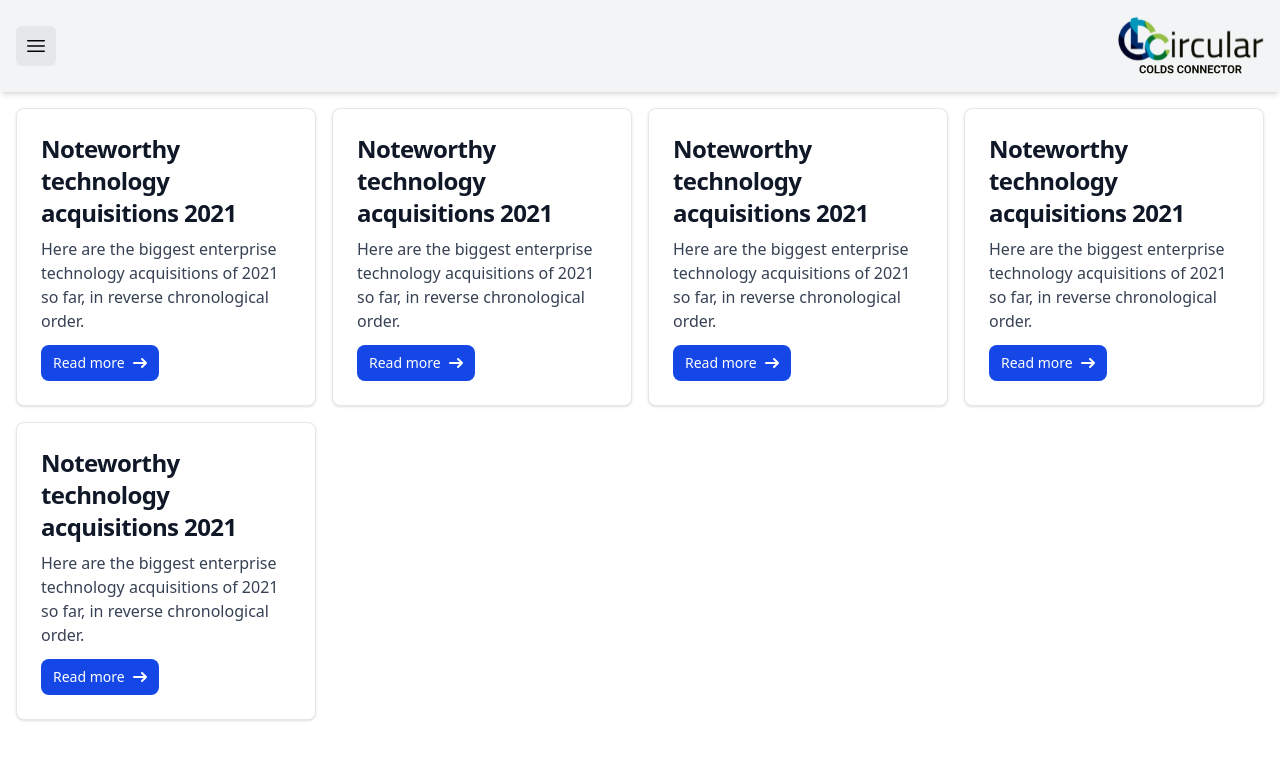
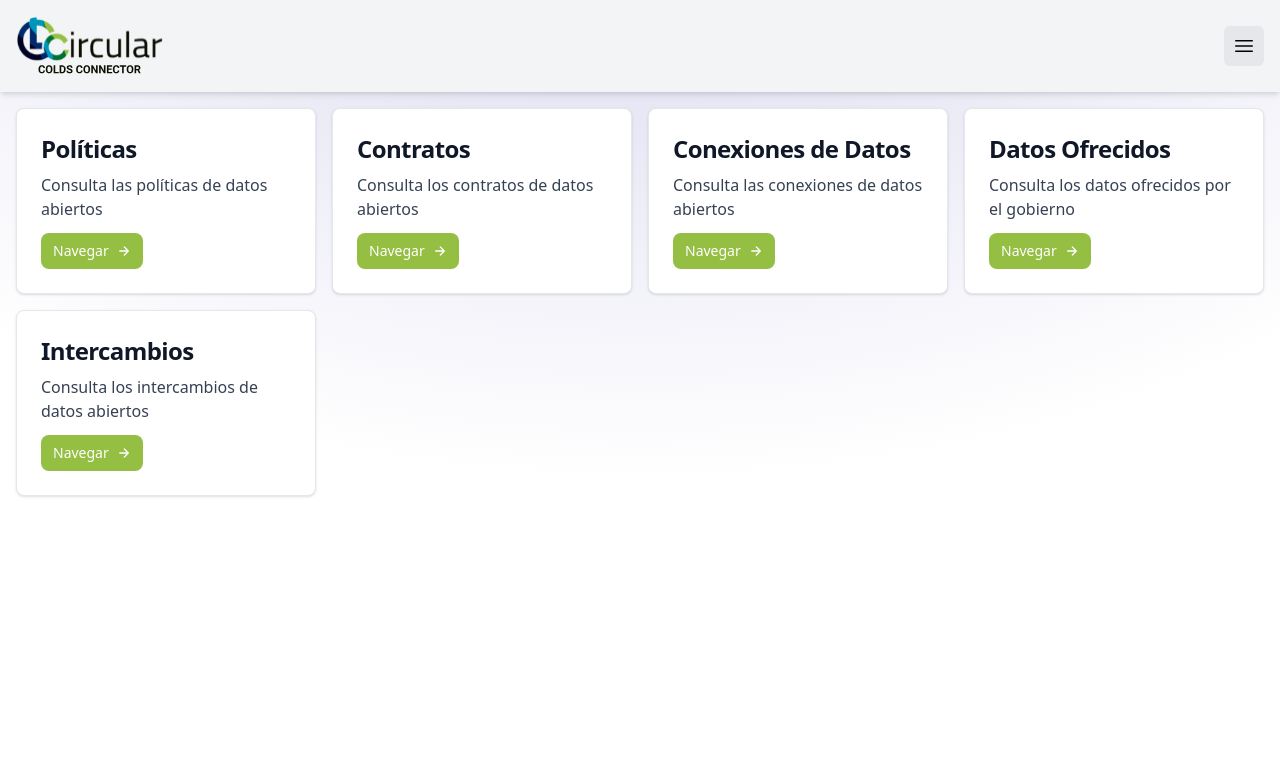
Before and after one commit to ClCircular/colds-connector-ui, a React (Vite) app in the folder frontend/: page / in a window 1280 px wide. Shown: the top 760 px of the page. Built offline with nearby package versions, Linux system fonts and the light colour scheme.

Commit message:
feat: enhance layout and navigation, update card component with dynamic data

```diff
--- a/frontend/src/App.tsx
+++ b/frontend/src/App.tsx
@@ -7,10 +7,12 @@ export const App = () => {
   const [open, setOpen] = useState(false)
 
   return (
-    <main className='h-screen flex flex-col gap-4'>
-      <Drawer open={open} setOpen={setOpen} />
-      <Header setOpen={setOpen} />
-      <Router />
-    </main>
+    <div className='absolute top-0 z-[-2] h-screen w-screen bg-white bg-[radial-gradient(ellipse_80%_80%_at_50%_-20%,rgba(120,119,198,0.3),rgba(255,255,255,0))]'>
+      <main className='h-screen flex flex-col gap-4 '>
+        <Drawer open={open} setOpen={setOpen} />
+        <Header setOpen={setOpen} />
+        <Router />
+      </main>
+    </div>
   )
 }
--- a/frontend/src/components/Card.tsx
+++ b/frontend/src/components/Card.tsx
@@ -1,36 +1,29 @@
-export const Card = () => {
+import { FC } from 'react'
+import { IoArrowForwardOutline } from 'react-icons/io5'
+import { Link } from 'wouter'
+
+interface CardProps {
+  title: string
+  description: string
+  link: string
+}
+
+export const Card: FC<CardProps> = ({ description, link, title }) => {
   return (
     <article className='max-w-sm p-6 bg-white border border-gray-200 rounded-lg shadow-sm dark:bg-gray-800 dark:border-gray-700'>
-      <a href='#'>
-        <h5 className='mb-2 text-2xl font-bold tracking-tight text-gray-900 dark:text-white'>
-          Noteworthy technology acquisitions 2021
-        </h5>
-      </a>
+      <h5 className='mb-2 text-2xl font-bold tracking-tight text-gray-900 dark:text-white'>
+        {title}
+      </h5>
       <p className='mb-3 font-normal text-gray-700 dark:text-gray-400'>
-        Here are the biggest enterprise technology acquisitions of 2021 so far,
-        in reverse chronological order.
+        {description}
       </p>
-      <a
-        href='#'
-        className='inline-flex items-center px-3 py-2 text-sm font-medium text-center text-white bg-blue-700 rounded-lg hover:bg-blue-800 focus:ring-4 focus:outline-none focus:ring-blue-300 dark:bg-blue-600 dark:hover:bg-blue-700 dark:focus:ring-blue-800'
+      <Link
+        href={link}
+        className='inline-flex items-center transition-colors px-3 py-2 text-sm font-medium text-center text-white bg-[#94bf43] rounded-lg hover:bg-[#819e4a] focus:ring-4 focus:outline-none focus:ring-blue-300 dark:bg-blue-600 dark:hover:bg-[#94bf43] dark:focus:ring-blue-800'
       >
-        Read more
-        <svg
-          className='rtl:rotate-180 w-3.5 h-3.5 ms-2'
-          aria-hidden='true'
-          xmlns='http://www.w3.org/2000/svg'
-          fill='none'
-          viewBox='0 0 14 10'
-        >
-          <path
-            stroke='currentColor'
-            strokeLinecap='round'
-            strokeLinejoin='round'
-            strokeWidth='2'
-            d='M1 5h12m0 0L9 1m4 4L9 9'
-          />
-        </svg>
-      </a>
+        Navegar
+        <IoArrowForwardOutline className='ms-2' />
+      </Link>
     </article>
   )
 }
--- a/frontend/src/components/Drawer.tsx
+++ b/frontend/src/components/Drawer.tsx
@@ -14,12 +14,10 @@ export const Drawer: FC<{
         />
       )}
       <div
-        id='drawer-navigation'
-        className={`fixed top-0 left-0 z-40 h-screen p-4 overflow-y-auto transition-transform -translate-x-full bg-white w-64 dark:bg-gray-800 ${
-          open ? 'translate-x-0' : 'tra'
+        className={`fixed top-0 right-0 z-40 h-screen p-4 overflow-y-auto transition-transform duration-300 bg-white w-64 dark:bg-gray-800 ${
+          open ? 'translate-x-0' : 'translate-x-full'
         }`}
         tabIndex={-1}
-        aria-labelledby='drawer-navigation-label'
       >
         <h5
           id='drawer-navigation-label'
@@ -43,16 +41,16 @@ export const Drawer: FC<{
           >
             <path
               stroke='currentColor'
-              stroke-linecap='round'
-              stroke-linejoin='round'
-              stroke-width='2'
+              strokeLinecap='round'
+              strokeLinejoin='round'
+              strokeWidth='2'
               d='m1 1 6 6m0 0 6 6M7 7l6-6M7 7l-6 6'
             />
           </svg>
           <span className='sr-only'>Close menu</span>
         </button>
         <div className='py-4 overflow-y-auto'>
-          <Nav />
+          <Nav setOpen={setOpen} />
         </div>
       </div>
     </>
--- a/frontend/src/components/Header.tsx
+++ b/frontend/src/components/Header.tsx
@@ -1,10 +1,14 @@
 import { Dispatch, FC, SetStateAction } from 'react'
+import { Link } from 'wouter'
 
 export const Header: FC<{
   setOpen: Dispatch<SetStateAction<boolean>>
 }> = ({ setOpen }) => {
   return (
     <header className='w-full bg-gray-100 p-4 flex items-center justify-between shadow-md'>
+      <Link href='/' className='flex items-center cursor-pointer'>
+        <img src='/assets/Logo-clcircular.svg' className='h-15' />
+      </Link>
       <button
         className='rounded-md bg-gray-200 p-2 hover:scale-105 transition-transform cursor-pointer'
         onClick={() => setOpen(true)}
@@ -24,7 +28,6 @@ export const Header: FC<{
           />
         </svg>
       </button>
-      <img src='/assets/Logo-clcircular.svg' className='h-15' />
     </header>
   )
 }
--- a/frontend/src/components/Nav.tsx
+++ b/frontend/src/components/Nav.tsx
@@ -1,4 +1,4 @@
-import { Link } from 'wouter'
+import { Link, useLocation } from 'wouter'
 import {
   IoHome,
   IoDocuments,
@@ -7,53 +7,57 @@ import {
   IoCloudUpload,
   IoSwapHorizontal
 } from 'react-icons/io5'
+import { FC } from 'react'
 
-export const Nav = () => {
+export const Nav: FC<{
+  setOpen: (open: boolean) => void
+}> = ({ setOpen }) => {
+  const [location] = useLocation()
   const links = [
     { href: '/', label: 'Inicio', icon: <IoHome className='size-6' /> },
     {
       href: '/politics',
-      label: 'Politics',
+      label: 'Políticas',
       icon: <IoDocuments className='size-6' />
     },
     {
       href: '/contracts',
-      label: 'Contracts',
+      label: 'Contratos',
       icon: <IoFileTrayFull className='size-6' />
     },
     {
       href: '/data-connections',
-      label: 'Data Connections',
+      label: 'Conexiones De Datos',
       icon: <IoLink className='size-6' />
     },
     {
       href: '/offered-data',
-      label: 'Offered Data',
+      label: 'Datos Ofrecidos',
       icon: <IoCloudUpload className='size-6' />
     },
     {
       href: '/exchanges',
-      label: 'Exchanges',
+      label: 'Intercambios',
       icon: <IoSwapHorizontal className='size-6' />
     }
   ]
-  //   ${
-  // isActive
-  //   ? 'text-blue-600 bg-gray-100 dark:text-blue-400 dark:bg-gray-700'
-  //   : 'text-gray-900 dark:text-white hover:bg-gray-100 dark:hover:bg-gray-700'
-  // }
+
   return (
     <ul className='space-y-2 font-medium'>
       {links.map((link) => (
         <li key={link.href}>
           <Link href={link.href}>
-            <a
-              className={`flex items-center p-2 text-gray-900 rounded-lg dark:text-white hover:bg-gray-100 dark:hover:bg-gray-700 group
-                `}
+            <p
+              onClick={() => setOpen(false)} // 👉 Cierra el menú
+              className={`flex items-center p-2 text-gray-900 rounded-lg dark:text-white hover:bg-gray-100 dark:hover:bg-gray-700 group ${
+                location === link.href
+                  ? 'text-blue-600 bg-gray-100 dark:text-blue-400 dark:bg-gray-700'
+                  : 'text-gray-900 dark:text-white hover:bg-gray-100 dark:hover:bg-gray-700'
+              }`}
             >
               {link.icon && link.icon}
               <span className='ms-3 text-lg'>{link.label}</span>
-            </a>
+            </p>
           </Link>
         </li>
       ))}
--- a/frontend/src/index.css
+++ b/frontend/src/index.css
@@ -1,2 +1,20 @@
 @import 'tailwindcss';
 @custom-variant dark (&:where([data-theme=dark], [data-theme=dark] *));
+@layer utilities {
+  :root {
+    --gray: #cdd6da;
+    --mid-gray-text: #90a4ae;
+    --corporative-blue: #0096b9;
+    --mid-blue: #004693;
+    --darker-blue: #003768;
+    --corporative-green: #94bf43;
+    --alarms-red: #d00000;
+    --almost-white: #fafafa;
+    --almost-white-darker: #c5dde3;
+    --orange: #ffa500;
+    --black: #000000;
+    --white: #ffffff;
+    --almost-dark-blue: #132d4a;
+    --almost-dark-blue-darker: #0c1a26;
+  }
+}
--- a/frontend/src/pages/MainPage.tsx
+++ b/frontend/src/pages/MainPage.tsx
@@ -1,13 +1,43 @@
 import { Card } from '../components/Card'
 
 export const MainPage = () => {
+  const cardsInfo = [
+    {
+      title: 'Políticas',
+      description: 'Consulta las políticas de datos abiertos',
+      link: '/politics'
+    },
+    {
+      title: 'Contratos',
+      description: 'Consulta los contratos de datos abiertos',
+      link: '/contracts'
+    },
+    {
+      title: 'Conexiones de Datos',
+      description: 'Consulta las conexiones de datos abiertos',
+      link: '/data-connections'
+    },
+    {
+      title: 'Datos Ofrecidos',
+      description: 'Consulta los datos ofrecidos por el gobierno',
+      link: '/offered-data'
+    },
+    {
+      title: 'Intercambios',
+      description: 'Consulta los intercambios de datos abiertos',
+      link: '/exchanges'
+    }
+  ]
   return (
     <section className='grid grid-cols-1 sm:grid-cols-2 md:grid-cols-3 lg:grid-cols-4 gap-4 px-4 justify-items-center md:justify-items-stretch'>
-      <Card />
-      <Card />
-      <Card />
-      <Card />
-      <Card />
+      {cardsInfo.map((card) => (
+        <Card
+          key={card.title}
+          title={card.title}
+          description={card.description}
+          link={card.link}
+        />
+      ))}
     </section>
   )
 }
```
